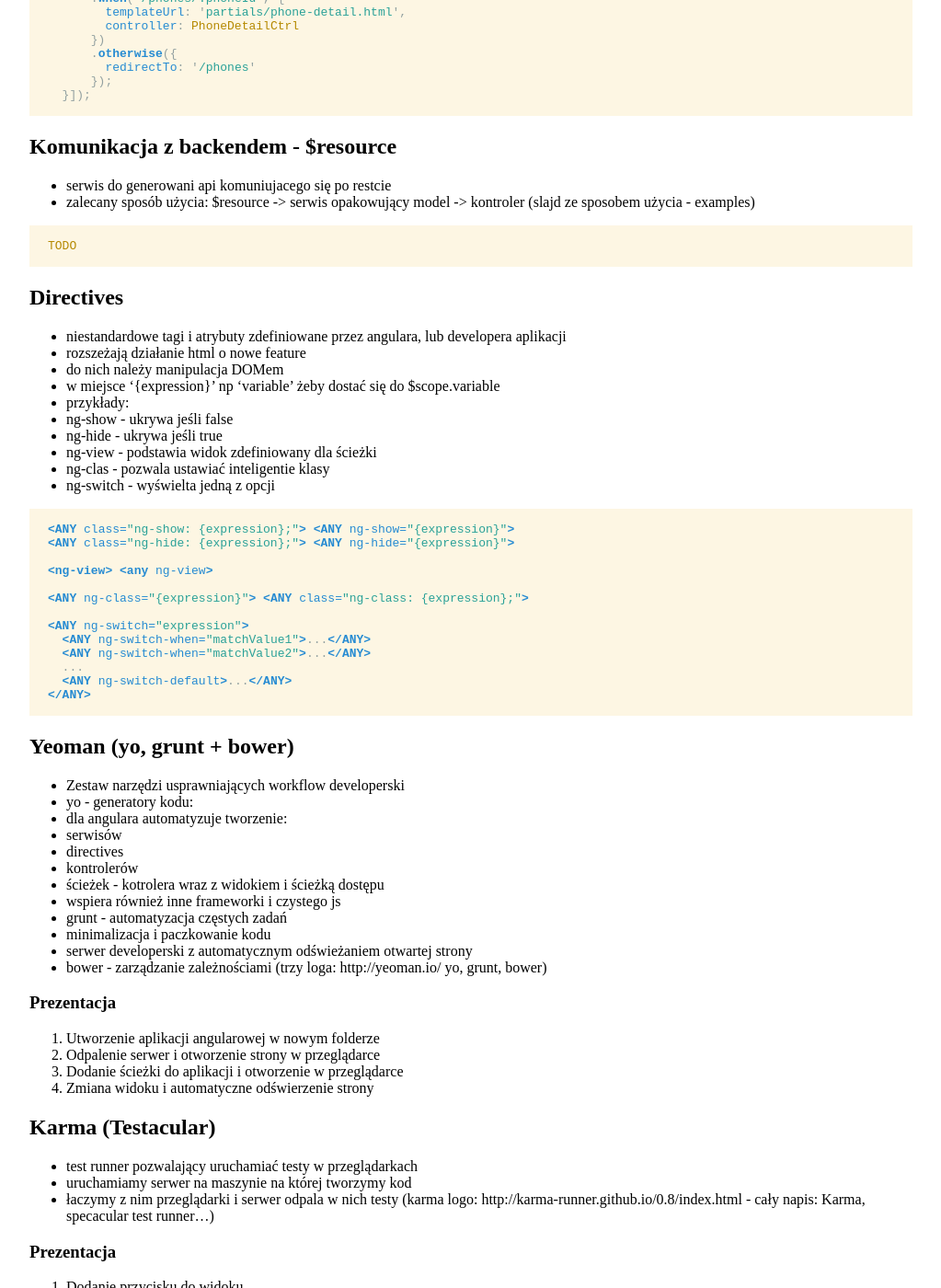
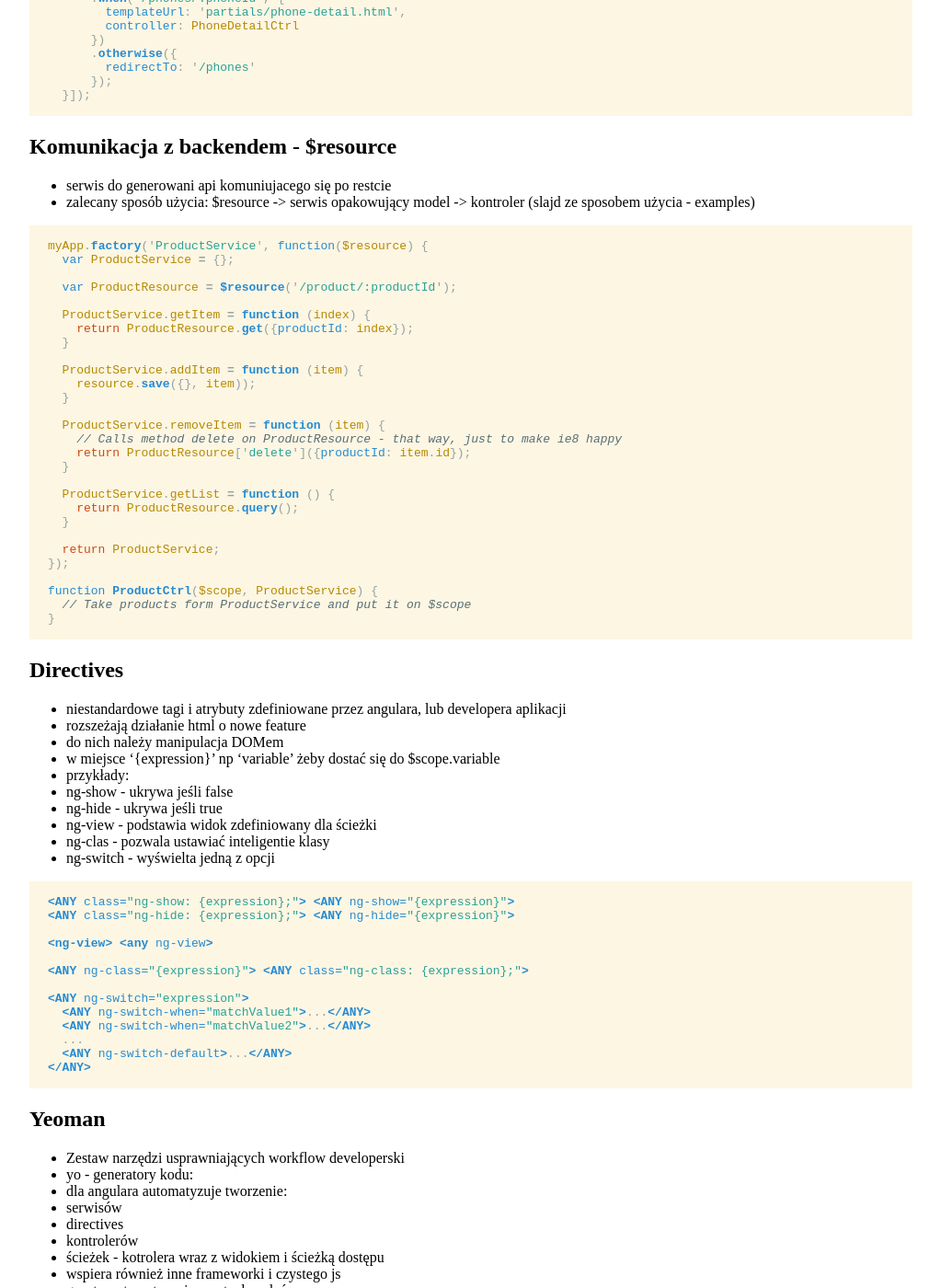
Before and after one commit to marcin-wosinek/blog, a Jekyll site: the page built from _posts/2013-04-12-AngularJs-4developers-Warszawa.md, in a window 1280 px wide and 1400 px high, scrolled down 5274 px. Shown: the whole window at 92% size, without its empty margins (128-1151 px from the left). Built offline with Jekyll 4.4.1, drawn with Linux system fonts in a browser that asks for light colours.

Commit message:
Add resource example

````diff
--- a/_posts/2013-04-12-AngularJs-4developers-Warszawa.md
+++ b/_posts/2013-04-12-AngularJs-4developers-Warszawa.md
@@ -302,7 +302,34 @@
 (slajd ze sposobem użycia - examples)
 
 ```js
-TODO
+myApp.factory('ProductService', function($resource) {
+  var ProductService = {};
+
+  var ProductResource = $resource('/product/:productId');
+
+  ProductService.getItem = function (index) {
+    return ProductResource.get({productId: index});
+  }
+
+  ProductService.addItem = function (item) {
+    resource.save({}, item));
+  }
+
+  ProductService.removeItem = function (item) {
+    // Calls method delete on ProductResource - that way, just to make ie8 happy
+    return ProductResource['delete']({productId: item.id});
+  }
+
+  ProductService.getList = function () {
+    return ProductResource.query();
+  }
+
+  return ProductService;
+});
+
+function ProductCtrl($scope, ProductService) {
+  // Take products form ProductService and put it on $scope
+}
 ```
 
 ## Directives
@@ -333,7 +360,7 @@
 </ANY>
 ```
 
-## Yeoman (yo, grunt + bower)
+## Yeoman
 * Zestaw narzędzi usprawniających workflow developerski
 * yo - generatory kodu:
  * dla angulara automatyzuje tworzenie:
````
